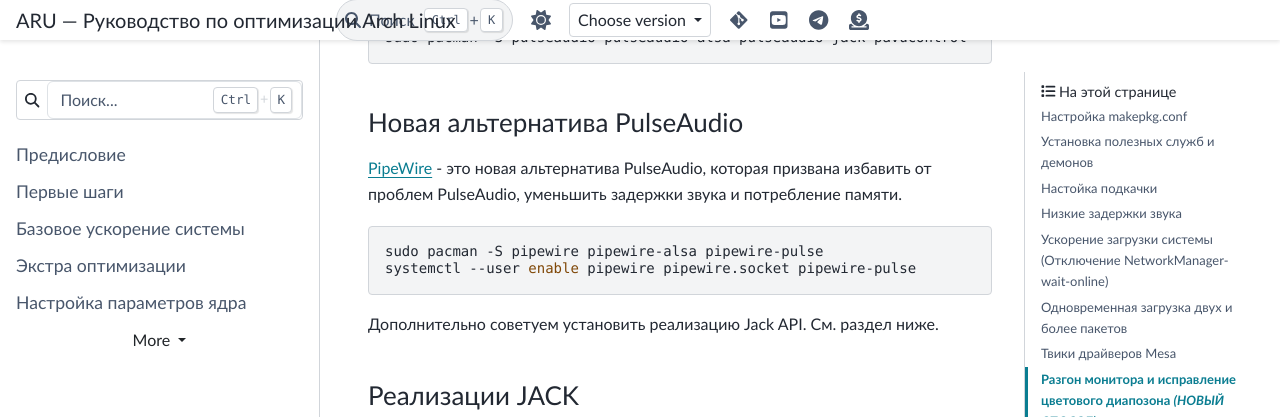
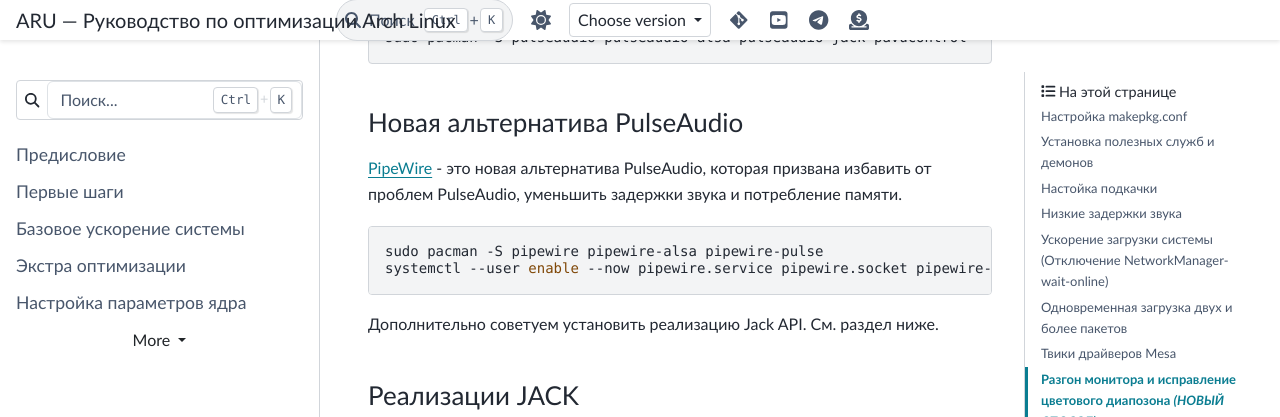
Before and after one commit to ventureoo/ARU, a Sphinx documentation site: the page built from docs/source/generic-system-acceleration.rst, in a window 1280 px wide and 900 px high, scrolled down 8616 px. Shown: the top 417 px of the window. Built offline with Sphinx 7.4.7 and the PyData theme 0.15.4, drawn with Linux system fonts in a browser that asks for light colours.

Commit message:
generic-system-acceleration: Add more services for PipeWire

```diff
--- a/docs/source/generic-system-acceleration.rst
+++ b/docs/source/generic-system-acceleration.rst
@@ -417,7 +417,7 @@
 проблем PulseAudio, уменьшить задержки звука и потребление памяти. ::
 
   sudo pacman -S pipewire pipewire-alsa pipewire-pulse
-  systemctl --user enable pipewire pipewire.socket pipewire-pulse
+  systemctl --user enable --now pipewire.service pipewire.socket pipewire-pulse.service wireplumber.service
 
 Дополнительно советуем установить реализацию Jack API. См. раздел
 ниже.
```
